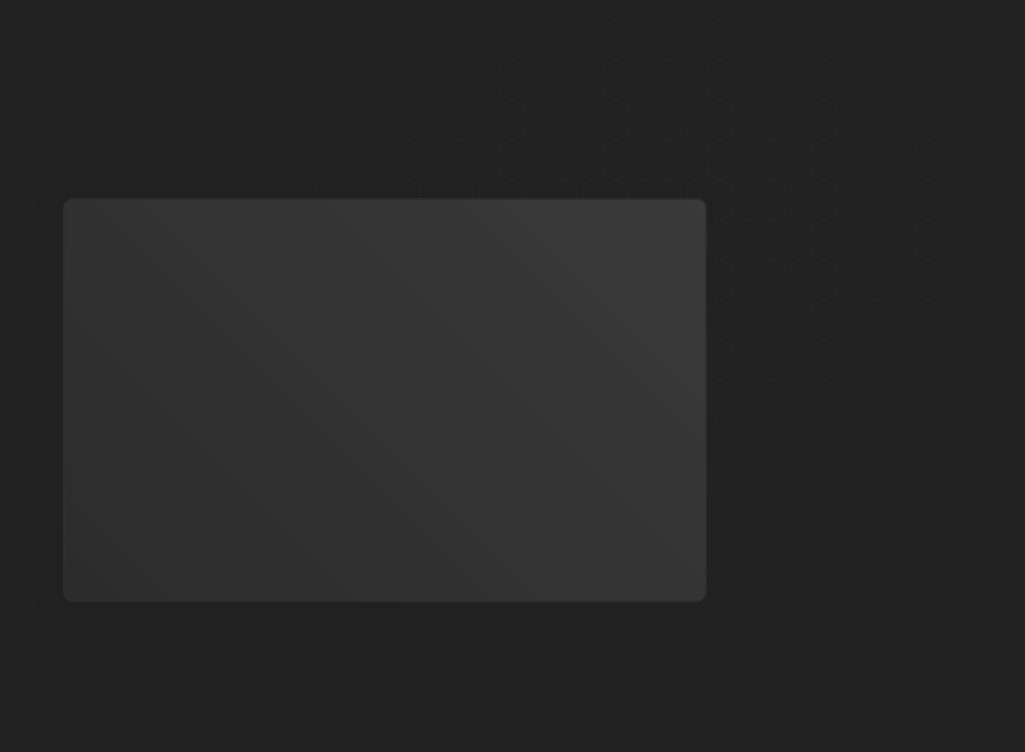
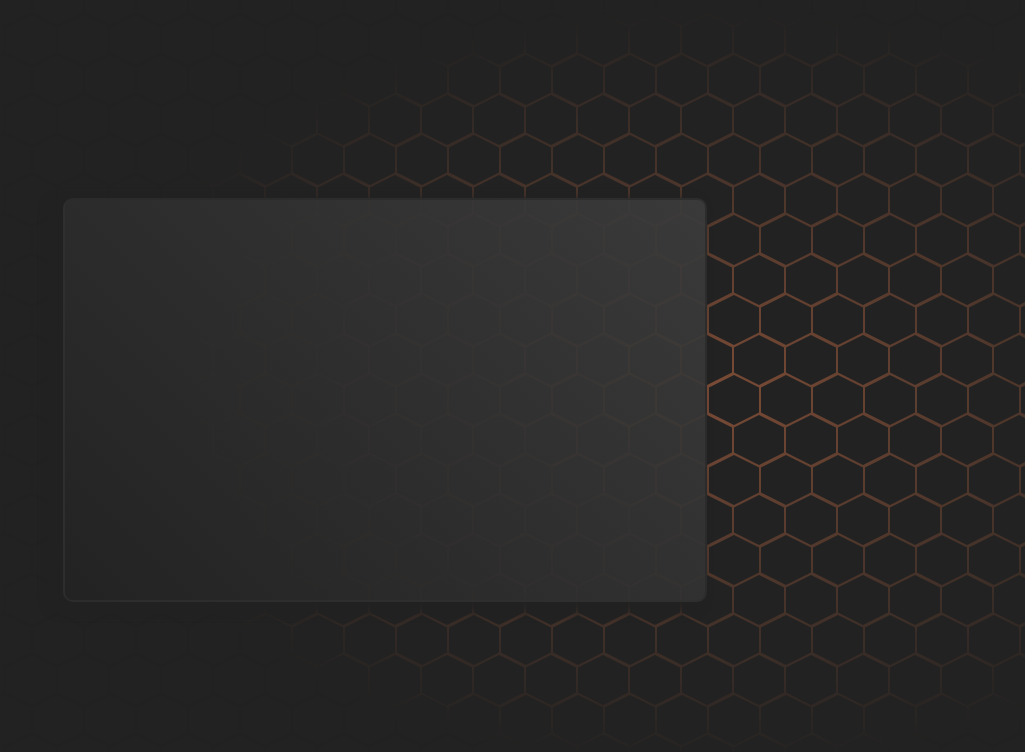
Before and after one commit to alexhartenburg/alexhartenburg.com, a React (Vite) app: page / in a window 1280 px wide. Shown: the top 752 px of the page, without its empty margins (255-1280 px from the left). Built offline with nearby package versions, Linux system fonts and the light colour scheme.

Commit message:
Add opacity mask and pull the animation speen for opacity, position, and color out as variables to tune them easier. Tuned the animation and tuned the gradient of the content pane.

```diff
--- a/src/components/Background/Background.tsx
+++ b/src/components/Background/Background.tsx
@@ -1,10 +1,21 @@
 import { useState, useEffect } from 'react';
 import styled, { keyframes }  from 'styled-components';
 
-const glowAnimation = (props: string) => keyframes`
-    0% { background: #222; }
-    20% { background-color: ${props}; }
-    100% { background-color: #222; }
+const colorSpeed = 45;
+const positionSpeed = 60;
+const opacitySpeed = 40;
+
+const glowAnimation = (colors: object) => keyframes`
+    10% { background-color: ${colors.primary.dark}; }
+    20% { background-color: ${colors.warning.main}; }
+    30% { background-color: ${colors.primary.light}; }
+    40% { background-color: ${colors.error.main}; }
+    50% { background-color: ${colors.primary.main}; }
+    60% { background-color: ${colors.secondary.dark}; }
+    70% { background-color: ${colors.error.main}; }
+    80% { background-color: ${colors.primary.light}; }
+    90% { background-color: ${colors.warning.main}; }
+    100% { background-color: ${colors.primary.dark}; }
 `;
 
 const glowPositionAnimation = keyframes`
@@ -15,28 +26,42 @@ const glowPositionAnimation = keyframes`
     100% { background-position: 0% 0%; }
 `;
 
+const glowOpacityAnimation = keyframes`
+    0% { background-color: rgba(34,34,34,1); }
+    50% { background-color: rgba(34,34,34,0); }
+    100% { background-color: rgba(34,34,34,1); }
+`;
+
 const GlowContainer = styled.div`
+    position: absolute;
+    top: 0;
+    left: 0;
+    z-index: -3;
+    width: 100vw;
+    height: 100vh;
+    animation: ${(props) => glowAnimation(props.theme.palette)} ${colorSpeed}s linear infinite alternate;
+`;
+
+const PositionMask = styled.div`
     position: absolute;
     top: 0;
     left: 0;
     z-index: -2;
     width: 100vw;
     height: 100vh;
-    animation: ${() => glowAnimation("#555")} 10s ease infinite alternate;
-`;
+    background-image: radial-gradient(transparent 0%, #222 45%);
+    background-size: 150% 150%;
+    animation: ${glowPositionAnimation} ${positionSpeed}s linear infinite;
+`
 
-// ${props => props.theme.colors.primary.light};
-
-const GlowMask = styled.div`
+const OpacityMask = styled.div`
     position: absolute;
     top: 0;
     left: 0;
     z-index: -1;
     width: 100vw;
     height: 100vh;
-    background-image: radial-gradient(transparent 0%, #222 50%);
-    background-size: 150% 150%;
-    animation: ${glowPositionAnimation} 30s ease infinite;
+    animation: ${glowOpacityAnimation} ${opacitySpeed}s ease infinite;
 `
 
 const HoneycombGrid = styled.div`
@@ -94,7 +119,8 @@ const Background = () => {
   return (
     <>
     <GlowContainer />
-    <GlowMask />
+    <PositionMask />
+    <OpacityMask />
     <HoneycombGrid>
       {[...Array(rows)].map((_, i) => (
         <Row key={i}>
--- a/src/components/ContentPane/ContentPane.tsx
+++ b/src/components/ContentPane/ContentPane.tsx
@@ -9,7 +9,7 @@ const Pane = styled.div`
   height: 50vh;
   border-radius: 10px;
   border: 2px solid rgba(45, 45, 45, 0.8);
-  background-image: linear-gradient(45deg, rgba(45, 45, 45, 0.95), rgba(60, 60, 60, 0.95));
+  background-image: linear-gradient(45deg, rgba(35, 35, 35, 0.93), rgba(60, 60, 60, 0.93));
   box-shadow: -10px 5px 10px 5px rgba(34,34,34, 0.95);
 `;
 
```
